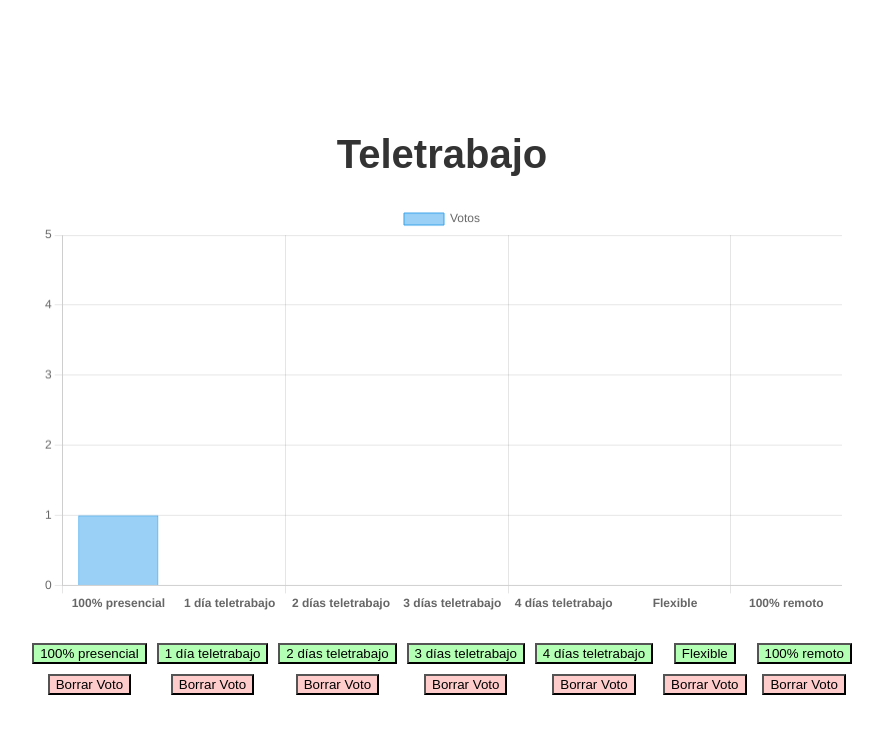
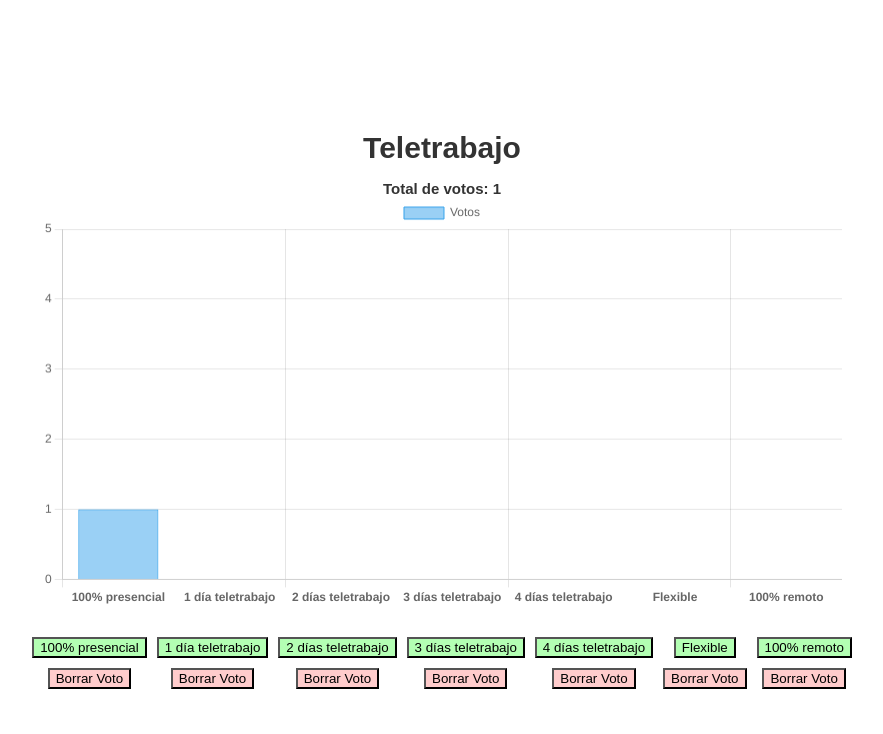
Before and after one commit to nsalaverria/Teletrabajo, a plain HTML site: page Teletrabajo.html in a window 1280 px wide. Both pictures are taken after a click on the button "100% presencial". Shown: the whole page, without its empty margins (198-1081 px from the left). Drawn offline with nearby package versions, Linux system fonts and the light colour scheme.

Commit message:
Update Teletrabajo.html

```diff
--- a/Teletrabajo.html
+++ b/Teletrabajo.html
@@ -33,10 +33,11 @@
       background-color: #b3ffb3; /* Color de fondo verde claro */
     }
 
-    .cool-title {
+   .cool-title {
       font-family: 'Archivo Black', sans-serif;
-      font-size: 40px;
+      font-size: 30px;
       color: #333333;
+      margin-bottom: 10px; /* Ajustar el margen inferior del título */
     }
 
     .button-container {
@@ -45,12 +46,21 @@
       align-items: center;
       margin-top: 10px; /* Ajusta el margen superior del contenedor de los botones de eliminación */
     }
+
+     .total-counter {
+      margin-top: 5px;
+      font-weight: bold;
+	  font-family: 'Archivo Black', sans-serif;
+      font-size: 15px;
+      color: #333333;
+    }
   </style>
 </head>
 <body>
 
   <h1 class="cool-title">Teletrabajo</h1>
 
+   <div class="total-counter">Total de votos: <span id="total-votes">0</span></div>
   <canvas id="barras"></canvas>
 
   <div class="buttons">
@@ -85,7 +95,9 @@
   </div>
 
   <script>
+
     var datos = [0, 0, 0, 0, 0, 0, 0]; // Valores iniciales de las barras
+    var totalVotos = 0; // Contador total de votos
 
     var ctx = document.getElementById('barras').getContext('2d');
     var myChart = new Chart(ctx, {
@@ -135,7 +147,9 @@
 
     function sumarVoto(indice) {
       datos[indice]++;
+      totalVotos++;
       actualizarEscala();
+      actualizarTotalVotos();
       myChart.data.datasets[0].data = datos;
       myChart.update();
     }
@@ -143,7 +157,9 @@
     function restarVoto(indice) {
       if (datos[indice] > 0) {
         datos[indice]--;
+        totalVotos--;
         actualizarEscala();
+        actualizarTotalVotos();
         myChart.data.datasets[0].data = datos;
         myChart.update();
       }
@@ -153,6 +169,11 @@
       var maximo = Math.max(...datos);
       myChart.options.scales.y.max = Math.ceil(maximo / 5) * 5;
     }
+
+    function actualizarTotalVotos() {
+      document.getElementById('total-votes').textContent = totalVotos;
+    }
+
   </script>
 </body>
 </html>
```
